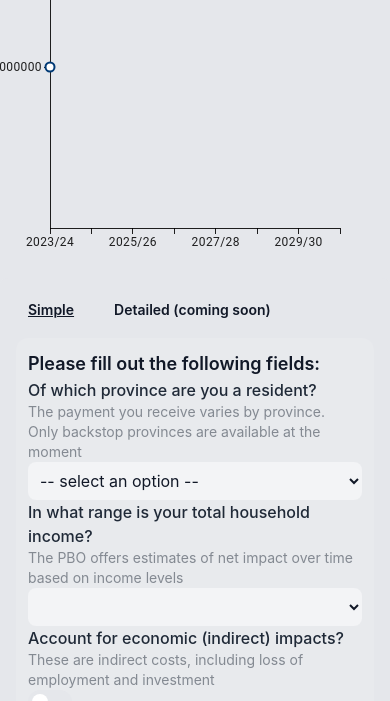
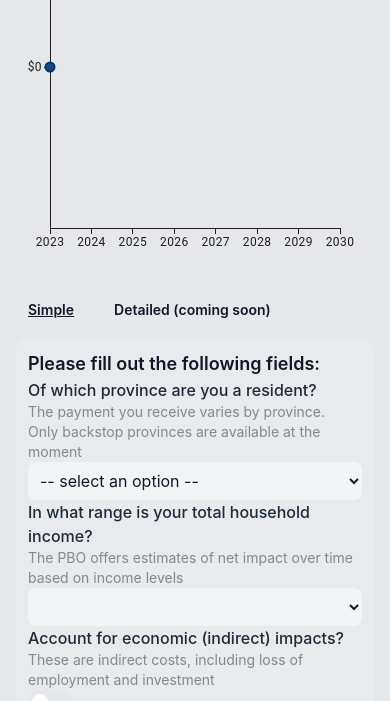
Before and after one commit to open-tax/carbon-price-calculator, a React (Create React App) app: page / in a window 390 px wide. Shown: the part 144-845 px from the top of the page. Built offline with nearby package versions, Linux system fonts and the light colour scheme.

Commit message:
feat: more mobile improvements

```diff
--- a/src/features/calculator/components/Graph.tsx
+++ b/src/features/calculator/components/Graph.tsx
@@ -11,24 +11,36 @@ const currencyFormatter = (v: number | null) =>
     ? Intl.NumberFormat("en-US", {
         style: "currency",
         currency: "CAD",
-      }).format(v)
+        currencyDisplay: "narrowSymbol",
+        maximumFractionDigits: 0,
+      })
+        .format(v)
+        .replaceAll(",", "")
     : "";
 
 export function Graph(props: GraphProps) {
-  useEffect(() => console.log("Whats", props.data), [props.data]);
-
   return (
     <div className="h-1/2 md:absolute md:top-0 md:left-0 w-screen md:h-screen z-10">
       <LineChart
         colors={cheerfulFiestaPalette}
-        series={[{ data: props.data, valueFormatter: currencyFormatter }]}
+        series={[
+          {
+            data: props.data,
+            valueFormatter: currencyFormatter,
+          },
+        ]}
         xAxis={[
           {
             data: [2023, 2024, 2025, 2026, 2027, 2028, 2029, 2030],
-            valueFormatter: (v) =>
-              `${v.toString()}/${((v + 1) % 100).toString()}`,
+            valueFormatter: (v) => (v % 1 === 0 ? `${v.toString()}` : ""),
           },
         ]}
+        yAxis={[{ valueFormatter: currencyFormatter }]}
+        sx={{
+          "& .MuiMarkElement-root": {
+            fill: "#174b80",
+          },
+        }}
       />
     </div>
   );
```
